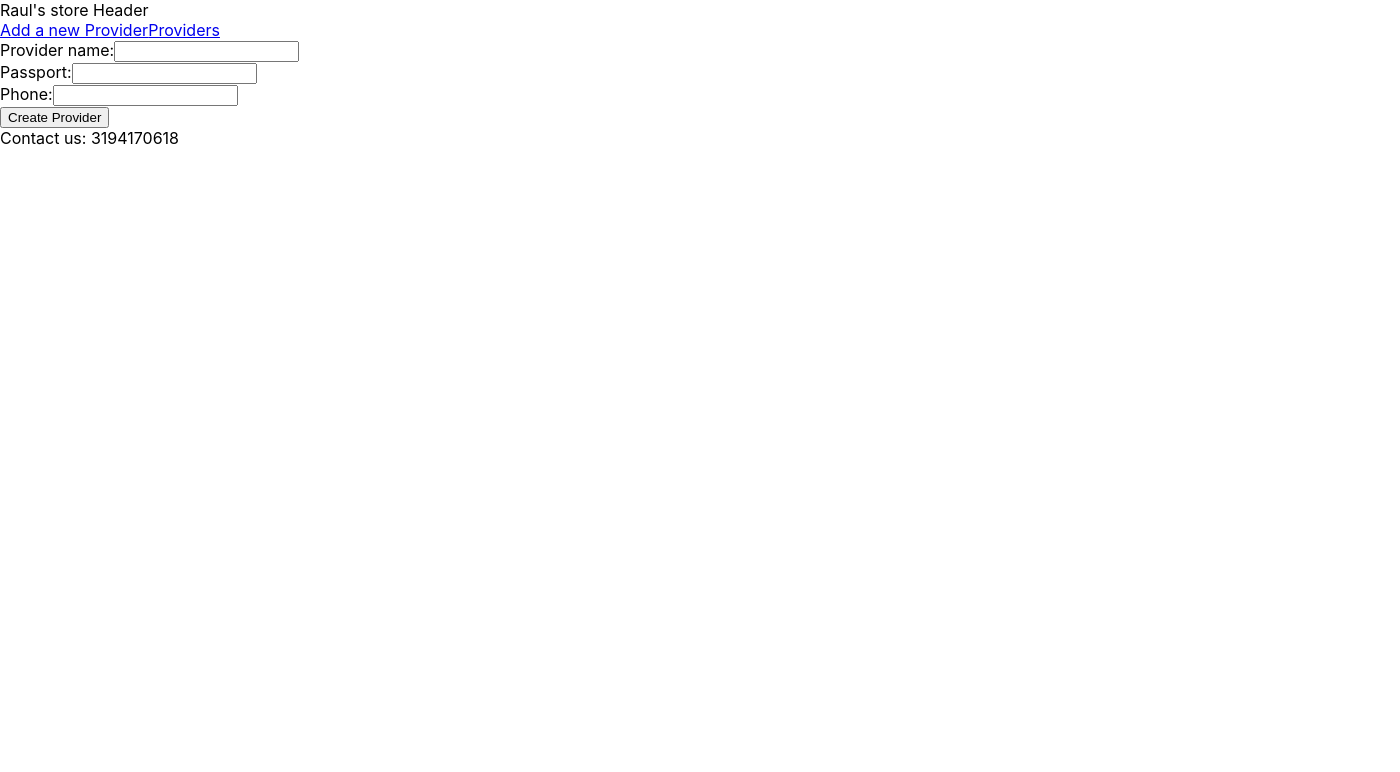
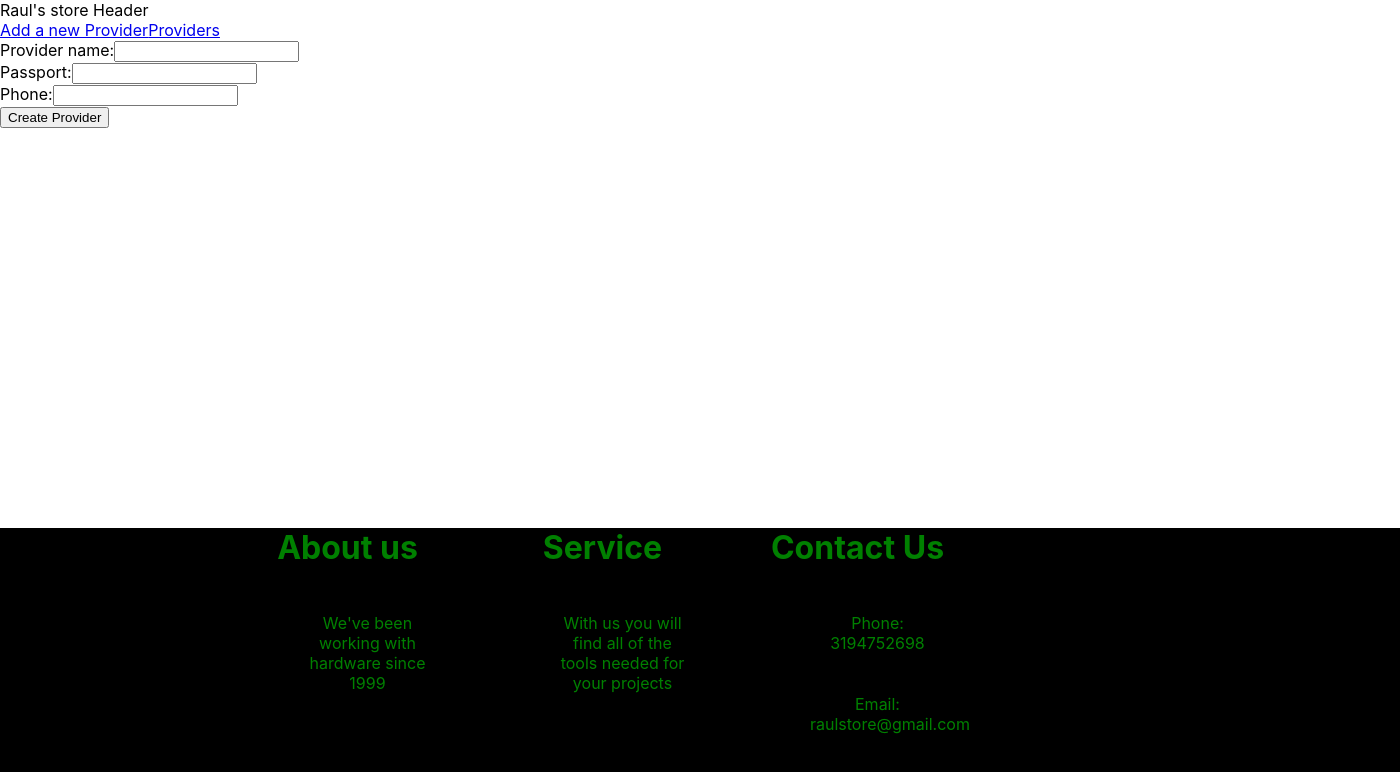
Before and after one commit to shermaes/front-store, a React (Vite) app: page / in a window 1280 px wide. Shown: the top 772 px of the page, 1400 px wide, since content can reach past the window. Built offline with nearby package versions, Linux system fonts and the light colour scheme.

Commit message:
added a footer

```diff
--- a/package.json
+++ b/package.json
@@ -10,13 +10,16 @@
   "dependencies": {
     "@reduxjs/toolkit": "^1.8.2",
     "react": "^18.0.0",
+    "react-burger-menu": "^3.0.8",
     "react-dom": "^18.0.0",
     "react-redux": "^8.0.2",
-    "react-router-dom": "^6.3.0"
+    "react-router-dom": "^6.3.0",
+    "styled-components": "^5.3.5"
   },
   "devDependencies": {
     "@types/react": "^18.0.0",
     "@types/react-dom": "^18.0.0",
+    "@types/styled-components": "^5.1.25",
     "@vitejs/plugin-react": "^1.3.0",
     "typescript": "^4.6.3",
     "vite": "^2.9.9"
--- a/src/App.tsx
+++ b/src/App.tsx
@@ -1,6 +1,7 @@
 import { useState } from 'react'
 import { BrowserRouter } from 'react-router-dom'
 import './App.css'
+import Footer from './components/Footer'
 import ProviderForm from './components/ProviderForm'
 import ProviderList from './components/ProviderList'
 import PrivateRoutes from './routes/PrivateRoutes'
@@ -14,7 +15,7 @@ function App() {
       <BrowserRouter>
       <PrivateRoutes/>
       </BrowserRouter>
-      <footer> Contact us: 3194170618</footer>
+      <Footer />
     </div>
   )
 }
--- /dev/null
+++ b/src/components/Footer.tsx
@@ -0,0 +1,53 @@
+import React from "react";
+import {
+  Box,
+  Container,
+  Row,
+  Column,
+
+} from "./FooterStyles";
+
+const Footer = () => {
+  return (
+    <Box>
+      <Container>
+        <Row>
+          <Column>
+          <h1 style={{ color: "green",
+                   textAlign: "center",
+                   marginTop: "-50px" }}>
+        About us
+      </h1>
+            <ul style={{ color: "green",
+                 textAlign: "center",
+                   marginTop: "25px" }}> We've been working with hardware since 1999</ul>
+          </Column>
+          <Column>
+          <h1 style={{ color: "green",
+                   textAlign: "center",
+                   marginTop: "-50px" }}>
+        Service
+      </h1>
+            <ul style={{ color: "green",
+                 textAlign: "center",
+                   marginTop: "25px" }}>With us you will find all of the tools needed for your projects</ul>
+          </Column>
+          <Column>
+          <h1 style={{ color: "green",
+                   textAlign: "center",
+                   marginTop: "-50px" }}>
+        Contact Us
+      </h1>
+            <ul style={{ color: "green",
+                 textAlign: "center",
+                   marginTop: "25px" }}>Phone: 3194752698</ul>
+            <ul style={{ color: "green",
+                 textAlign: "center",
+                   marginTop: "25px" }}>Email: raulstore@gmail.com</ul>
+          </Column>
+        </Row>
+      </Container>
+    </Box>
+  );
+};
+export default Footer;
--- /dev/null
+++ b/src/components/FooterStyles.tsx
@@ -0,0 +1,41 @@
+import styled from 'styled-components';
+
+export const Box = styled.div`
+  padding: 50px 60px;
+  background: black;
+  position: absolute;
+  bottom: 0;
+  width: 100%;
+
+  @media (max-width: 1000px) {
+    padding: 70px 30px;
+  }
+`;
+
+export const Container = styled.div`
+    display: flex;
+    flex-direction: column;
+    justify-content: center;
+    max-width: 1000px;
+    margin: 0 auto;
+    /* background: red; */
+`
+
+export const Column = styled.div`
+  display: flex;
+  flex-direction: column;
+  text-align: left;
+  margin-left: 60px;
+`;
+
+export const Row = styled.div`
+  display: grid;
+  grid-template-columns: repeat(auto-fill,
+                         minmax(185px, 1fr));
+  grid-gap: 20px;
+
+  @media (max-width: 1000px) {
+    grid-template-columns: repeat(auto-fill,
+                           minmax(200px, 1fr));
+  }
+`;
```
Also changed, not shown: 1 other file (tests, documents, lock files or other folders).
